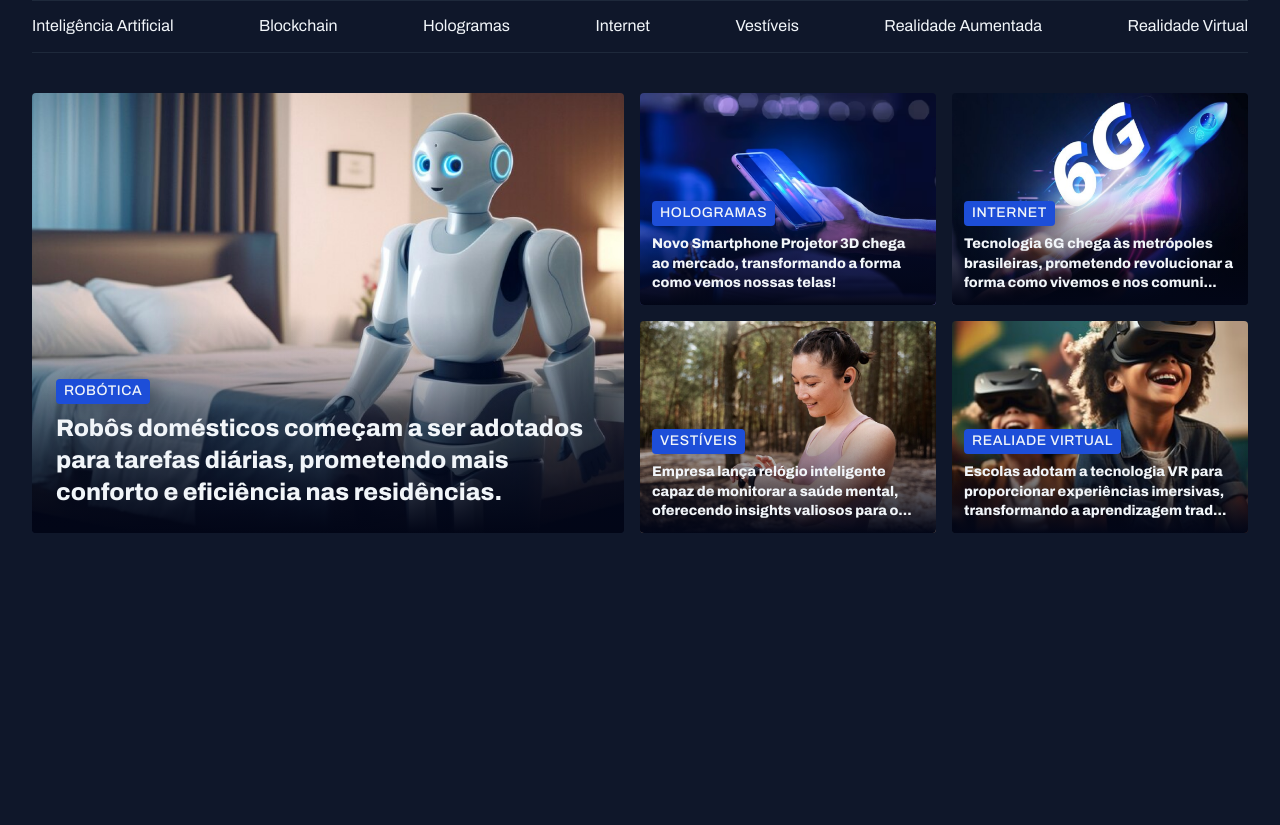
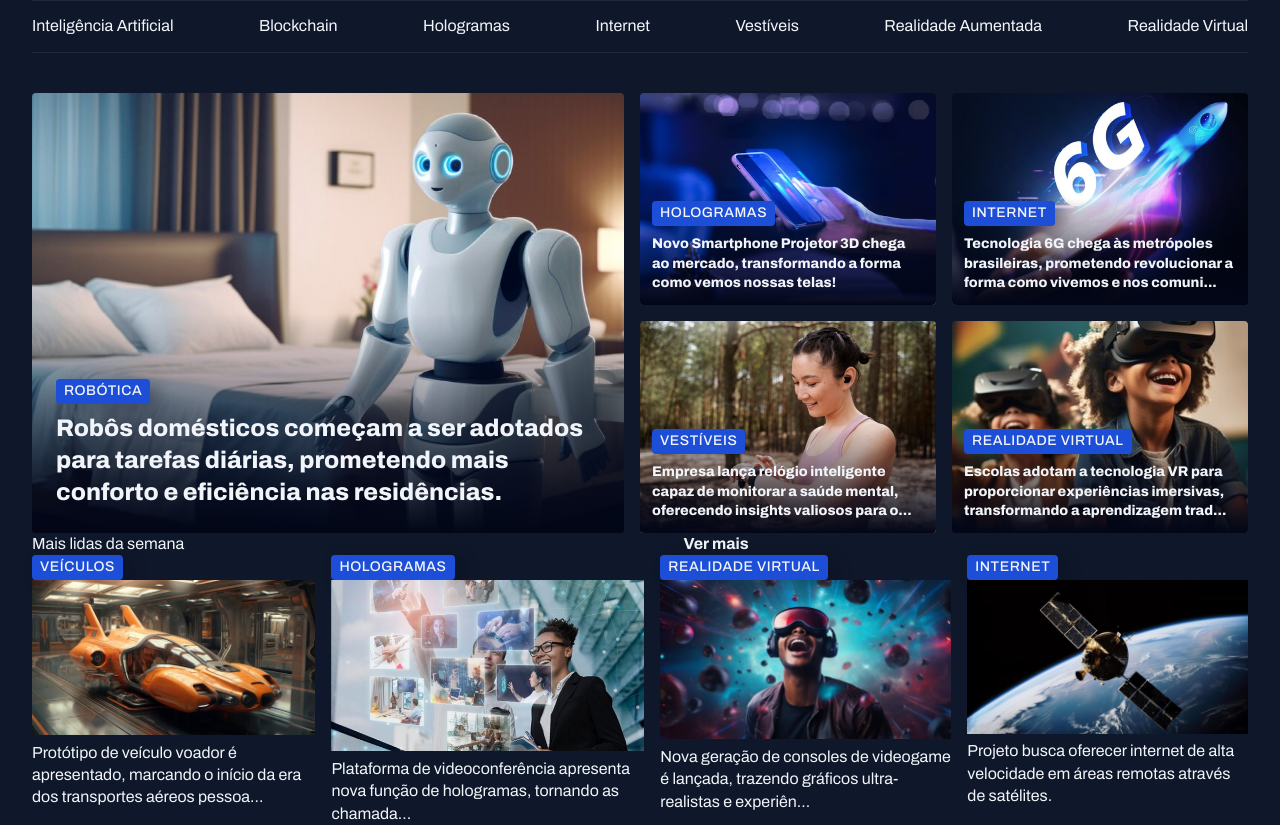
Before and after one commit to mdouracyfreire/portal-noticias, a plain HTML site: page index.html in a window 1280 px wide. Shown: the part 62-887 px from the top of the page. Before the commit the page ends 800 px from the top, so only its background shows below. Drawn offline with Linux system fonts and the light colour scheme.

Commit message:
estruturando seção mais lidas da semana

```diff
--- a/index.html
+++ b/index.html
@@ -84,12 +84,48 @@
           <img src="./assets/images/Image 05.png" alt="">
 
           <figcaption>
-            <span class="content-tag">realiade virtual</span>
+            <span class="content-tag">realidade virtual</span>
             <h2 class="text-lg">Escolas adotam a tecnologia VR para proporcionar experiências imersivas, transformando a aprendizagem trad...</h2>
           </figcaption>
         </figure>
       </div>
     </section>
+
+    <sectond id="weekly">
+      <header class="grid grid-flow-col">
+        <h3>Mais lidas da semana</h3>
+        <a href="#" class="grid grid-flow-col">
+          <strong>Ver mais</strong>
+          <span></span>
+        </a>
+      </header>
+
+      <div class="grid grid-flow-col gap-16">
+        <figure>
+          <span class="content-tag">veículos</span>
+          <img src="./assets/images/Image 06.png" alt="">
+          <p>Protótipo de veículo voador é apresentado, marcando o início da era dos transportes aéreos pessoa...</p>
+        </figure>
+
+        <figure>
+          <span class="content-tag">hologramas</span>
+          <img src="./assets/images/Image 07.png" alt="">
+          <p>Plataforma de videoconferência apresenta nova função de hologramas, tornando as chamada...</p>
+        </figure>
+
+        <figure>
+          <span class="content-tag">realidade virtual</span>
+          <img src="./assets/images/Image 08.png" alt="">
+          <p>Nova geração de consoles de videogame é lançada, trazendo gráficos ultra-realistas e experiên...</p>
+        </figure>
+
+        <figure>
+          <span class="content-tag">internet</span>
+          <img src="./assets/images/Image 09.png" alt="">
+          <p>Projeto busca oferecer internet de alta velocidade em áreas remotas através de satélites.</p>
+        </figure>
+      </div>
+    </sectond>
   </main>
 </body>
 </html>
```
